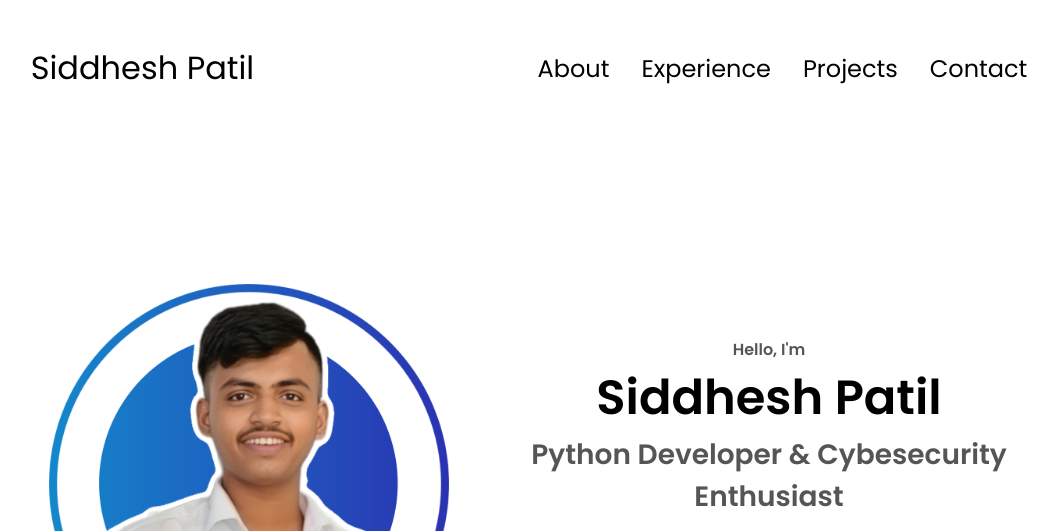
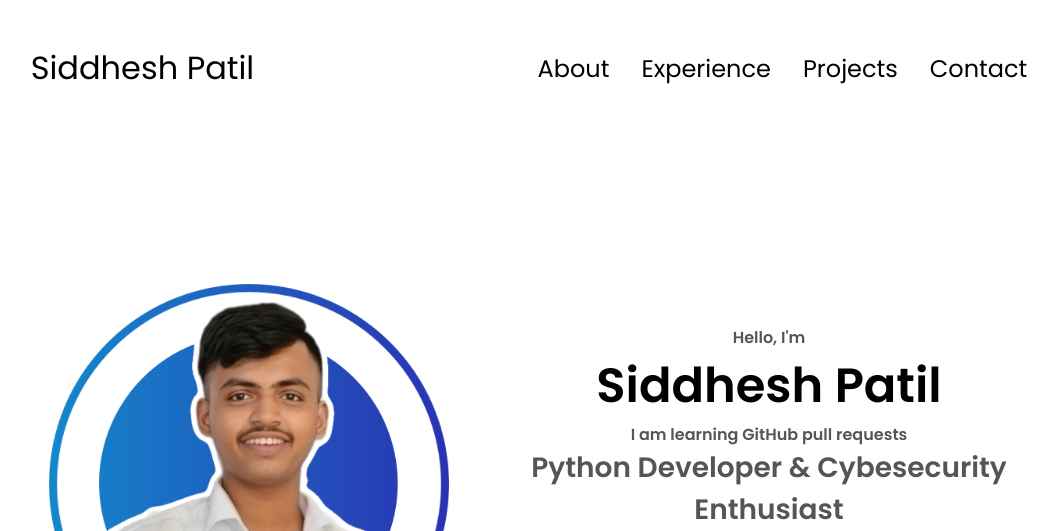
Before and after one commit to SIDD011/Portfolio-website, a plain HTML site: page index.html in a window 1280 px wide. Shown: the top 531 px of the page, without its empty margins (111-1169 px from the left). Drawn offline with Linux system fonts and the light colour scheme.

Commit message:
Update profile text for PR demo

```diff
--- a/index.html
+++ b/index.html
@@ -43,6 +43,7 @@
       <div class="section__text">
         <p class="section__text__p1">Hello, I'm</p>
         <h1 class="title">Siddhesh Patil</h1>
+        <p>I am learning GitHub pull requests</p>
         <p class="section__text__p2">Python Developer & Cybesecurity Enthusiast</p>
         <div class="btn-container">
           <button
```
